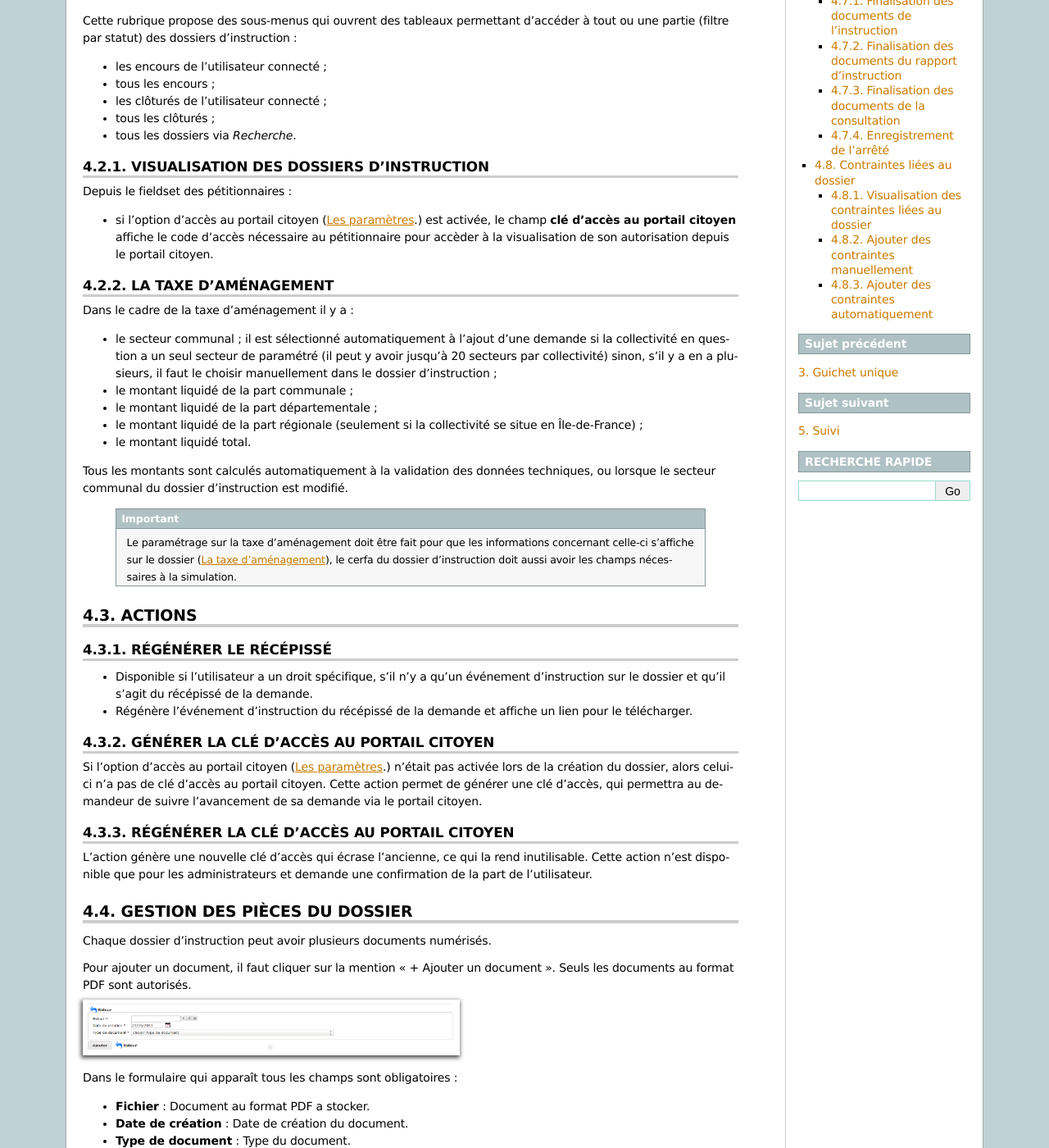
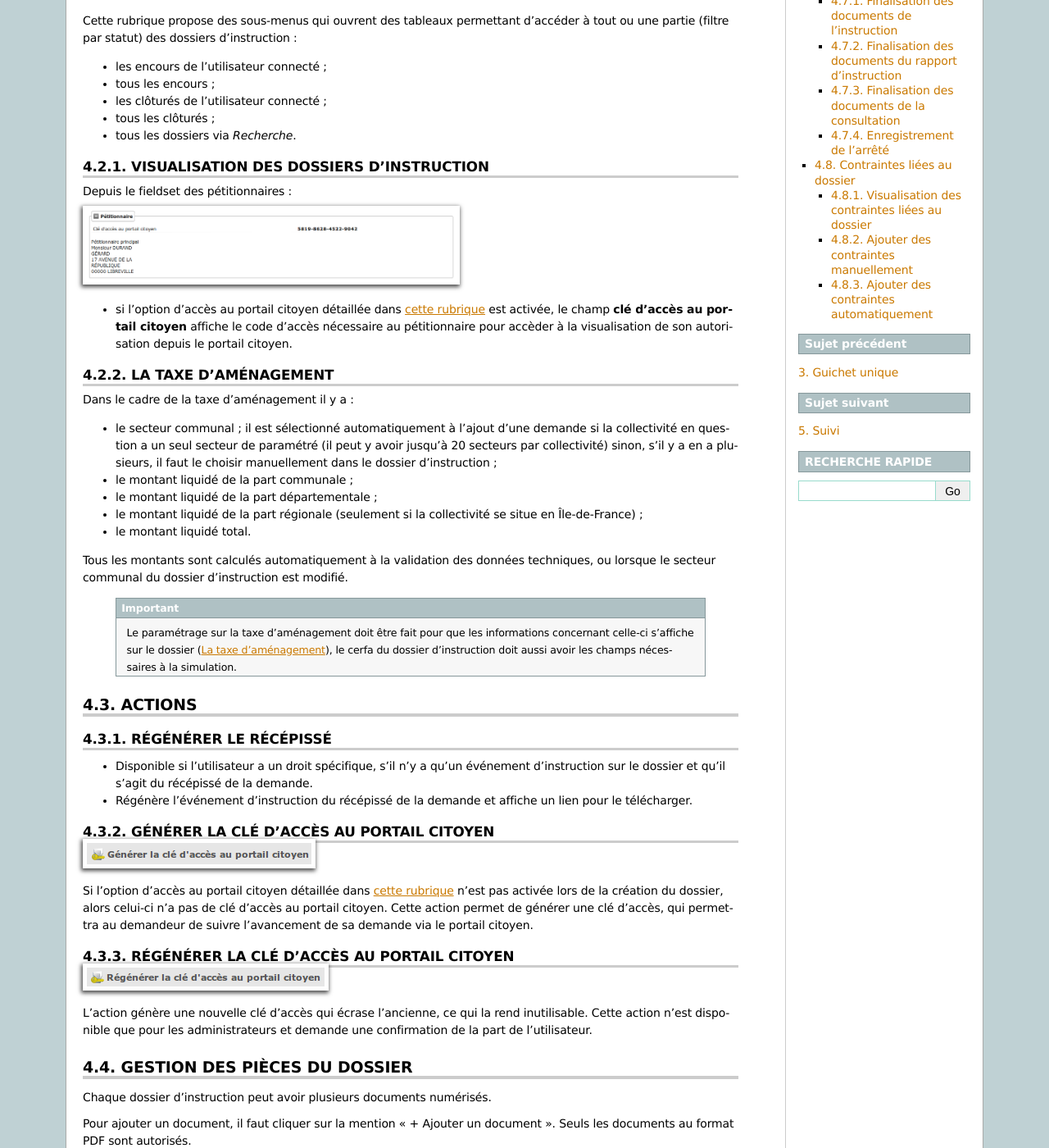
Before and after one commit to mpavaux/openads-documentation, a Sphinx documentation site: the page built from source/manuel_utilisateur/instruction.rst, in a window 1280 px wide and 1400 px high, scrolled down 657 px. Shown: the whole window at 82% size. Built offline with Sphinx 7.4.7, drawn with Linux system fonts in a browser that asks for light colours.

Commit message:
* homogénéisation + affichage des images

```diff
--- a/source/manuel_utilisateur/instruction.rst
+++ b/source/manuel_utilisateur/instruction.rst
@@ -49,7 +49,9 @@
 
 Depuis le fieldset des pétitionnaires :
 
-* si l'option d'accès au portail citoyen (:ref:`parametrage_parametre`.) est activée, le champ **clé d'accès au portail citoyen** affiche le code d'accès nécessaire au pétitionnaire pour accèder à la visualisation de son autorisation depuis le portail citoyen.
+.. image:: instruction_dossier_instruction_form_petitionnaires_fieldset.png
+
+* si l'option d'accès au portail citoyen détaillée dans :ref:`cette rubrique <parametrage_parametre>` est activée, le champ **clé d'accès au portail citoyen** affiche le code d'accès nécessaire au pétitionnaire pour accèder à la visualisation de son autorisation depuis le portail citoyen.
 
 La taxe d'aménagement
 =====================
@@ -77,11 +79,17 @@
 
 Générer la clé d'accès au portail citoyen
 =========================================
-Si l'option d'accès au portail citoyen (:ref:`parametrage_parametre`.) n'était pas activée lors de la création du dossier, alors celui-ci n'a pas de clé d'accès au portail citoyen.
+
+.. image:: instruction_portlet_generate_citizen_access_key.png
+
+Si l'option d'accès au portail citoyen détaillée dans :ref:`cette rubrique <parametrage_parametre>` n'est pas activée lors de la création du dossier, alors celui-ci n'a pas de clé d'accès au portail citoyen.
 Cette action permet de générer une clé d'accès, qui permettra au demandeur de suivre l'avancement de sa demande via le portail citoyen.
 
 Régénérer la clé d'accès au portail citoyen
 ===========================================
+
+.. image:: instruction_portlet_regenerate_citizen_access_key.png
+
 L'action génère une nouvelle clé d'accès qui écrase l'ancienne, ce qui la rend inutilisable. Cette action n'est disponible que pour les administrateurs et demande une confirmation de la part de l'utilisateur.
 
 =============================
```
